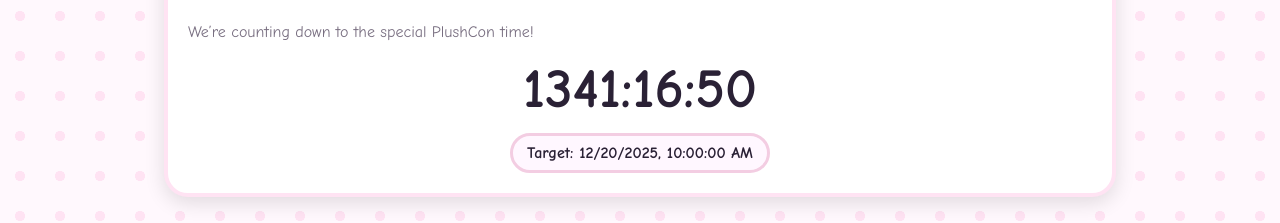
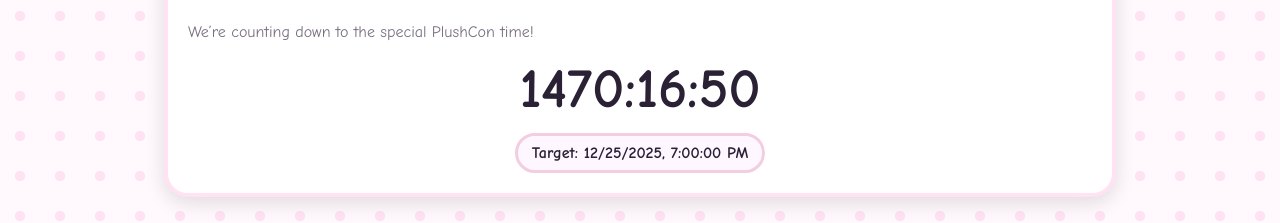
Before and after one commit to rakso100/PlushCon, a plain HTML site: page public/index.html in a window 1280 px wide. Shown: the part 164-387 px from the top of the page. Drawn offline with Linux system fonts and the light colour scheme.

Commit message:
Update countdown target date to December 25, 2025

```diff
--- a/public/index.html
+++ b/public/index.html
@@ -184,7 +184,7 @@
     // Countdown (target set in code)
     const cd = document.getElementById('countdown');
     const targetLabel = document.getElementById('targetLabel');
-    const TARGET_ISO = '2025-12-20T10:00:00';
+    const TARGET_ISO = '2025-12-25T19:00:00';
     const TARGET_DATE = new Date(TARGET_ISO);
     function renderTargetLabel(){ targetLabel.textContent = 'Target: ' + TARGET_DATE.toLocaleString(); }
     function tick(){ const now=new Date(); let ms=TARGET_DATE-now; if(ms<0) ms=0; const sec=Math.floor(ms/1000)%60; const min=Math.floor(ms/60000)%60; const hr=Math.floor(ms/3600000); const pad=n=>String(n).padStart(2,'0'); cd.textContent=`${pad(hr)}:${pad(min)}:${pad(sec)}`; }
```
